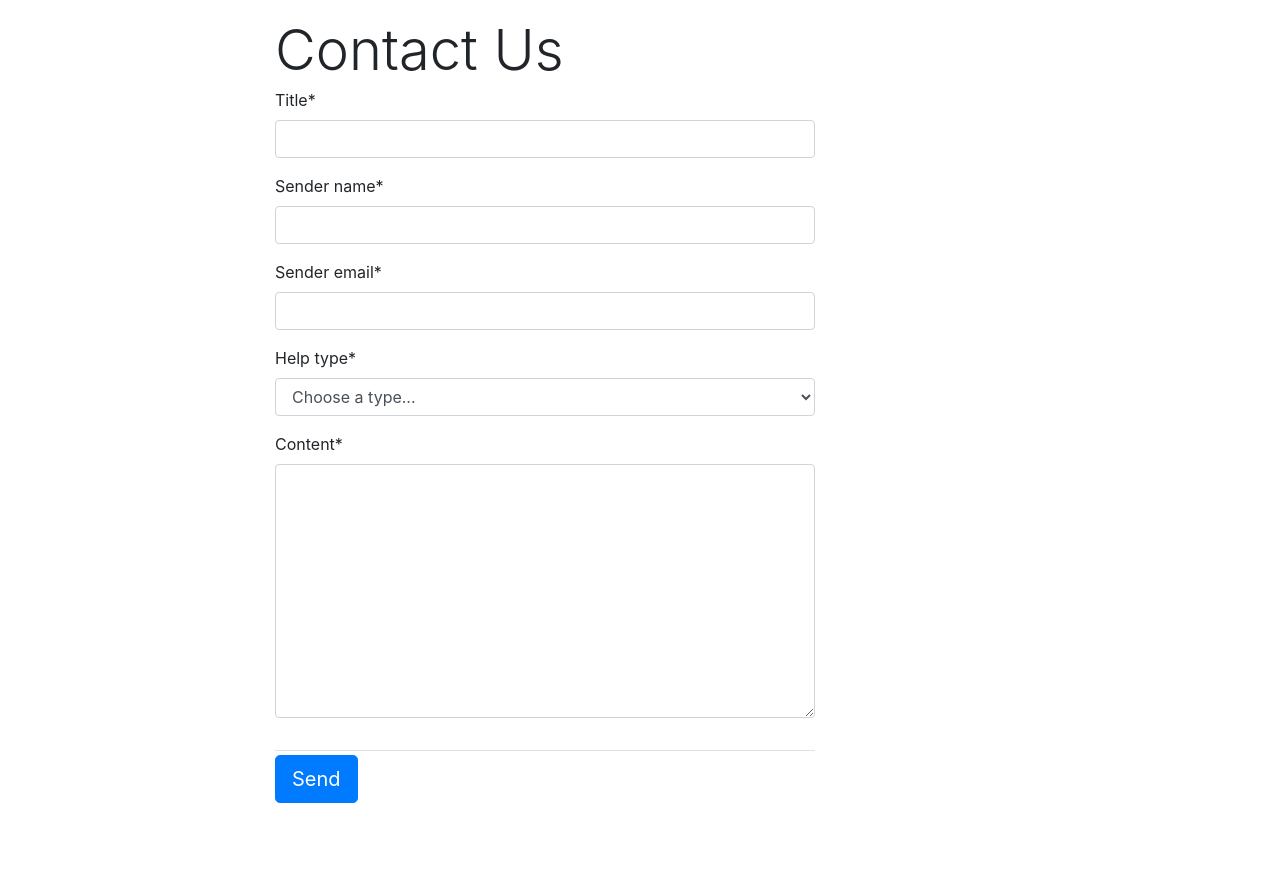
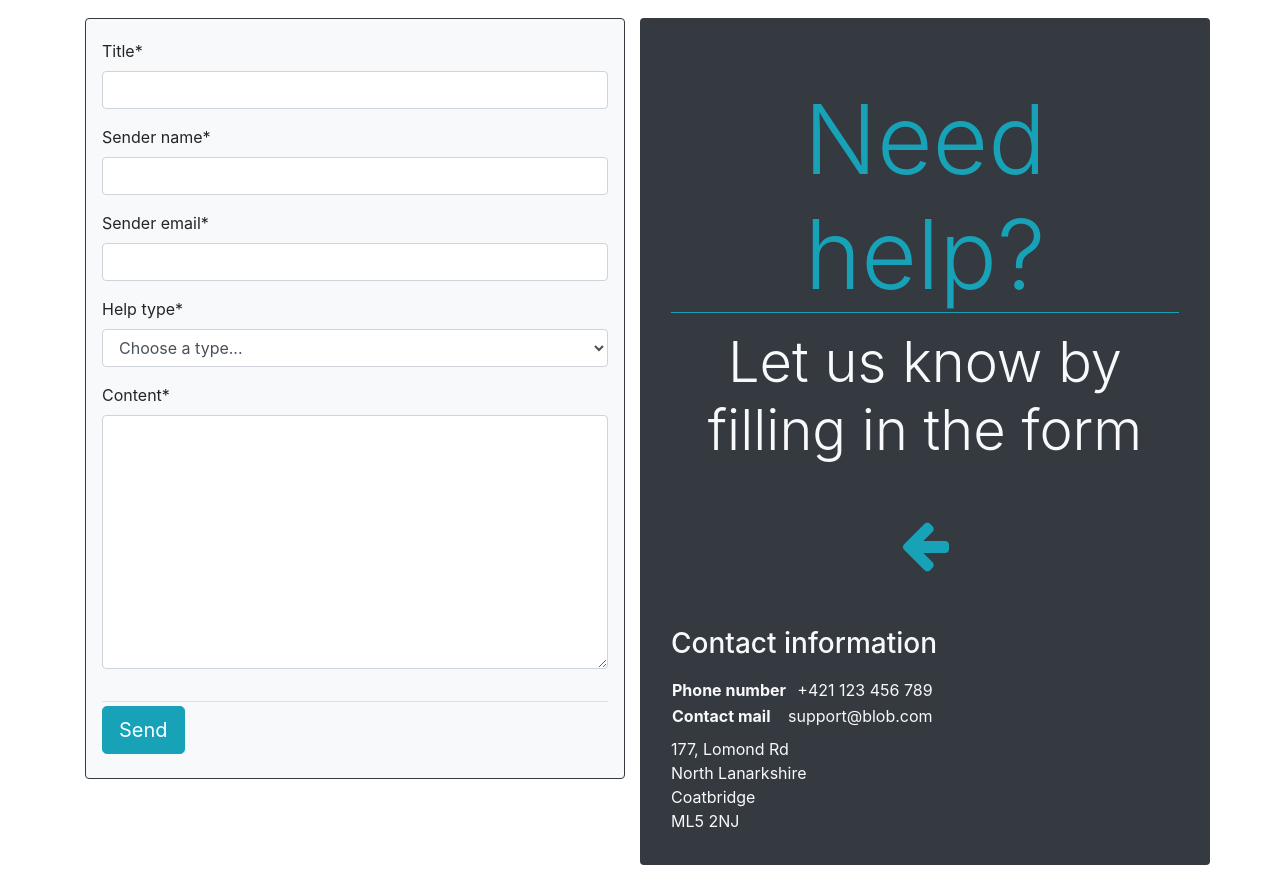
Before and after one commit to snap22/Blog, a Django app: page /contacts/ in a window 1280 px wide. Shown: the part 71-952 px from the top of the page. Before the commit the page ends 874 px from the top, so only its background shows below. Run offline with Django 3.2, Linux system fonts and the light colour scheme; some libraries are stand-ins or nearby versions.

Commit message:
updated contacts

```diff
--- a/project/blog/templates/blog/main/contacts.html
+++ b/project/blog/templates/blog/main/contacts.html
@@ -1,11 +1,10 @@
 {% extends "blog/basic.html" %}
 {% load crispy_forms_tags %}
-{% block content %}
+{% block content_big %}
+<div class="row">
 
-    <div class="display-4">
-        Contact Us
-    </div>
-
+    <div class="col-md-6">
+        <div class="border border-dark bg-light p-3 rounded">
             <form method="post" class="mt-1">
                 <!-- Token for django forms -->
                 {% csrf_token %}
@@ -15,13 +14,54 @@
 
                 <!-- Submit button  -->
                 <div class="form-group mt-1 border-top mb-2">
-            <button class="btn btn-lg btn-primary mt-1 " type="submit"> Send </button>
+                    <button class="btn btn-lg btn-info mt-1 " type="submit"> Send </button>
+                </div>
+            </form>
+        </div>
+    </div>
+
+    <div class="col-md-6 bg-dark rounded text-light">
+        <div class="mt-5 p-3 text-center ">
+            <div class="display-1 border-bottom border-info text-info ">
+                Need help?
+            </div>
+            <div class="display-4  mt-3 text-light">
+                Let us know by filling in the form
+            </div>
+            <div class="mt-5 display-4 text-info">
+                <i class="fa fa-arrow-left" aria-hidden="true"></i>
+            </div>
+            <div class="mt-5 text-left ">
+                <div class="mt-5">
+                    <p class="h3 mt-5">
+                        Contact information
+                    </p>
+                    <table class="mt-3">
+                        <tr>
+                            <th class="text-left"> Phone number </th>
+                            <td class="text-right"> +421 123 456 789 </td>
+                        </tr>
+                        <tr>
+                            <th class="text-left"> Contact mail </th>
+                            <td class="text-right"> support@blob.com </td>
+                        </tr>
+                    </table>
+                    <p class="mt-2">
+                        177, Lomond Rd <br>
+                        North Lanarkshire <br>
+                        Coatbridge <br>
+                        ML5 2NJ
+                    </p>
+                </div>
+
 
             </div>
-
-        <div class="mt-2">
+        </div>
 
     </div>
-    </form>
+</div>
 
-{% endblock content %}
+
+
+
+{% endblock content_big %}
```
Lines whose indentation alone changed are shown as unchanged.
